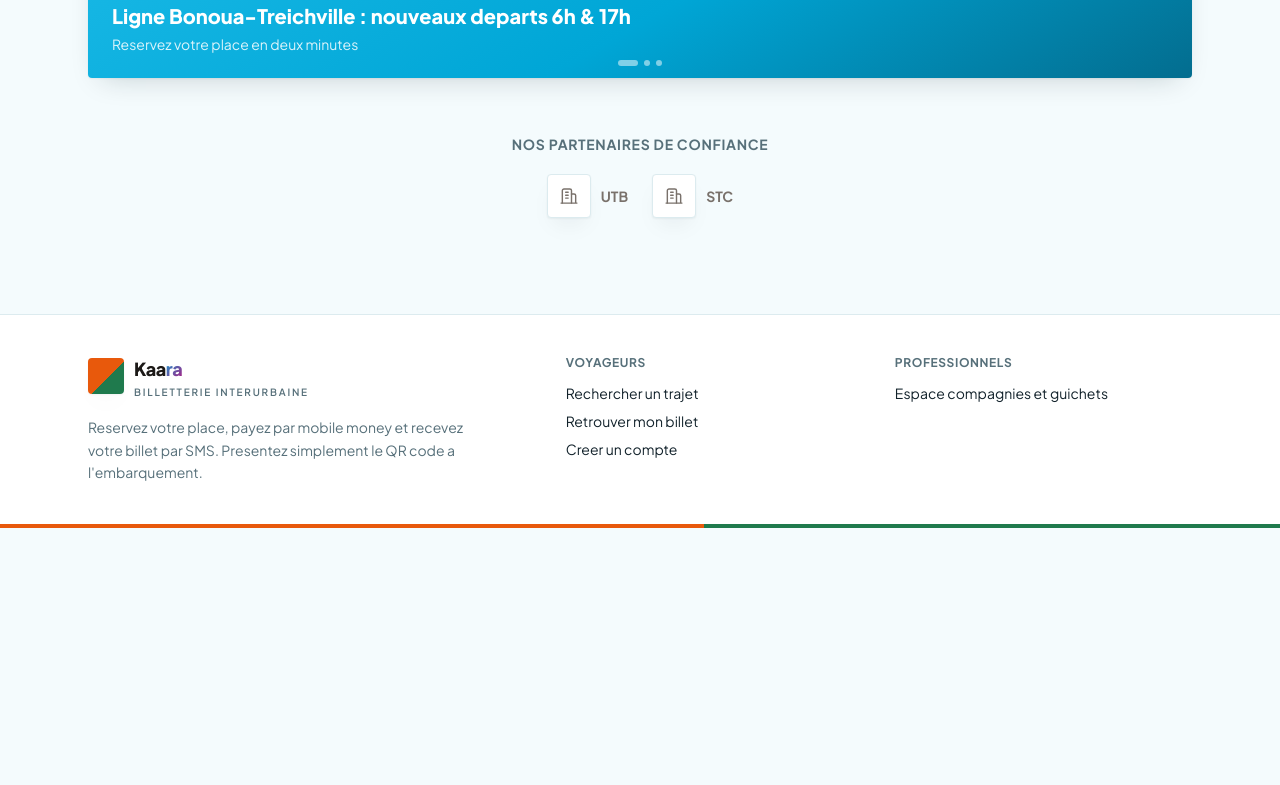
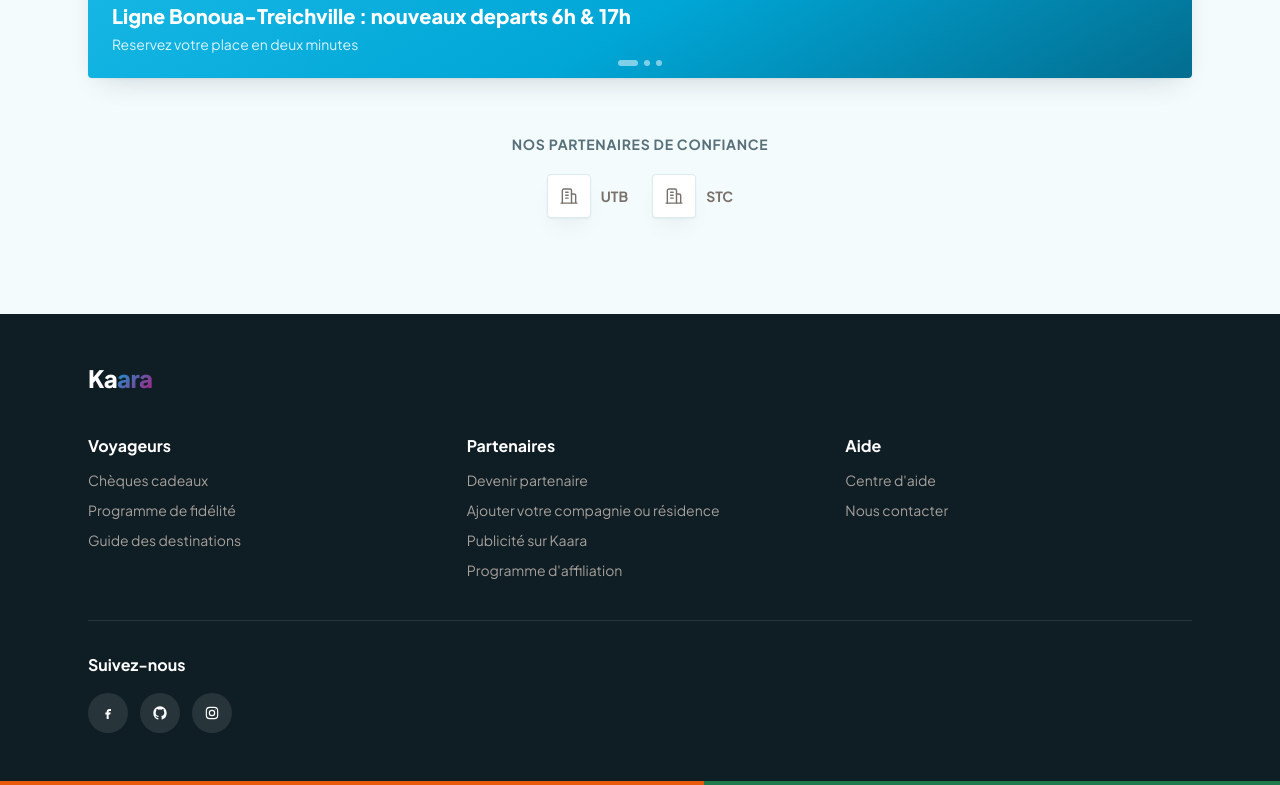
Before and after one commit to Yamoon224/BILLETERIE-WEB, a Next.js app: page / in a window 1280 px wide. Shown: the part 2001-2786 px from the top of the page. Before the commit the page ends 2529 px from the top, so only its background shows below. Built offline with nearby package versions, Linux system fonts and the light colour scheme; no server answers.

Commit message:
feat: add social media icons for Facebook, GitHub, and Instagram to SiteFooter

```diff
--- a/src/components/layout/SiteFooter.tsx
+++ b/src/components/layout/SiteFooter.tsx
@@ -1,48 +1,85 @@
 import Link from "next/link";
-import { Logo } from "@/components/brand/Logo";
+import { IconFacebook, IconGithub, IconInstagram } from "@/components/ui/icons";
 
+const FOOTER_SECTIONS = [
+  {
+    heading: "Voyageurs",
+    links: [
+      { href: "#", label: "Chèques cadeaux" },
+      { href: "#", label: "Programme de fidélité" },
+      { href: "#", label: "Guide des destinations" },
+    ],
+  },
+  {
+    heading: "Partenaires",
+    links: [
+      { href: "#", label: "Devenir partenaire" },
+      { href: "#", label: "Ajouter votre compagnie ou résidence" },
+      { href: "#", label: "Publicité sur Kaara" },
+      { href: "#", label: "Programme d'affiliation" },
+    ],
+  },
+  {
+    heading: "Aide",
+    links: [
+      { href: "#", label: "Centre d'aide" },
+      { href: "#", label: "Nous contacter" },
+    ],
+  },
+];
+
+const SOCIAL_LINKS = [
+  { href: "#", label: "Facebook", icon: <IconFacebook className="h-4 w-4" /> },
+  { href: "#", label: "GitHub", icon: <IconGithub className="h-4 w-4" /> },
+  { href: "#", label: "Instagram", icon: <IconInstagram className="h-4 w-4" /> },
+];
+
+/**
+ * Pied de page voyageur : fond sombre fixe, independant du theme clair/sombre
+ * de reste du site — c'est un socle marketing, pas une surface applicative.
+ */
 export function SiteFooter() {
   return (
-    <footer className="no-print mt-16 border-t border-[var(--hairline)] bg-[var(--surface)] pb-20 md:pb-0">
-      <div className="mx-auto grid max-w-6xl gap-8 px-4 py-10 sm:px-6 md:grid-cols-[1.5fr_1fr_1fr]">
-        <div>
-          <Logo tagline />
-          <p className="mt-4 max-w-sm text-sm leading-relaxed text-[var(--muted)]">
-            Reservez votre place, payez par mobile money et recevez votre billet par SMS. Presentez simplement
-            le QR code a l&apos;embarquement.
-          </p>
+    <footer className="no-print mt-16 bg-[#0f1d24] pb-20 text-stone-300 md:pb-0">
+      <div className="mx-auto max-w-6xl px-4 py-12 sm:px-6">
+        <span className="text-2xl font-extrabold tracking-tight text-white">
+          Ka<span className="grad-brand-text">ara</span>
+        </span>
+
+        <div className="mt-10 grid gap-8 sm:grid-cols-3">
+          {FOOTER_SECTIONS.map((section) => (
+            <div key={section.heading}>
+              <p className="text-base font-bold text-white">{section.heading}</p>
+              <ul className="mt-3 space-y-2.5 text-sm">
+                {section.links.map((link) => (
+                  <li key={link.label}>
+                    <Link href={link.href} className="text-stone-400 hover:text-brand-300">
+                      {link.label}
+                    </Link>
+                  </li>
+                ))}
+              </ul>
+            </div>
+          ))}
         </div>
-        <div>
-          <p className="text-xs font-bold uppercase tracking-wider text-[var(--muted)]">Voyageurs</p>
-          <ul className="mt-3 space-y-2 text-sm">
-            <li>
-              <Link href="/" className="hover:text-brand-600">
-                Rechercher un trajet
-              </Link>
-            </li>
-            <li>
-              <Link href="/mes-billets" className="hover:text-brand-600">
-                Retrouver mon billet
-              </Link>
-            </li>
-            <li>
-              <Link href="/inscription" className="hover:text-brand-600">
-                Creer un compte
-              </Link>
-            </li>
-          </ul>
-        </div>
-        <div>
-          <p className="text-xs font-bold uppercase tracking-wider text-[var(--muted)]">Professionnels</p>
-          <ul className="mt-3 space-y-2 text-sm">
-            <li>
-              <Link href="/connexion" className="hover:text-brand-600">
-                Espace compagnies et guichets
-              </Link>
-            </li>
-          </ul>
+
+        <div className="mt-10 border-t border-white/10 pt-8">
+          <p className="text-base font-bold text-white">Suivez-nous</p>
+          <div className="mt-4 flex gap-3">
+            {SOCIAL_LINKS.map((social) => (
+              <a
+                key={social.label}
+                href={social.href}
+                aria-label={social.label}
+                className="inline-flex h-10 w-10 items-center justify-center rounded-full bg-white/10 text-white hover:bg-white/20"
+              >
+                {social.icon}
+              </a>
+            ))}
+          </div>
         </div>
       </div>
+
       <div className="flex h-1">
         <span className="bg-[var(--color-flag-orange)]" style={{ width: "55%" }} />
         <span className="bg-[var(--color-flag-green)]" style={{ width: "45%" }} />
--- a/src/components/ui/icons.tsx
+++ b/src/components/ui/icons.tsx
@@ -542,6 +542,56 @@ export function IconHeart(props: IconProps) {
   );
 }
 
+/*
+ * Marques sociales : glyphes pleins (fill), pas le trait unique du reste du
+ * jeu — ce sont des logos de tiers reconnaissables a leur silhouette, pas des
+ * pictogrammes d'interface.
+ */
+
+export function IconFacebook(props: IconProps) {
+  return (
+    <svg
+      viewBox="0 0 24 24"
+      fill="currentColor"
+      aria-hidden="true"
+      focusable="false"
+      {...props}
+      className={props.className ?? "h-4 w-4 shrink-0"}
+    >
+      <path d="M14 9h2.5V6h-2.5c-2.2 0-4 1.8-4 4v1.3H8v3h2v6.7h3V14.3h2.4l.6-3H13V10c0-.6.4-1 1-1Z" />
+    </svg>
+  );
+}
+
+export function IconGithub(props: IconProps) {
+  return (
+    <svg
+      viewBox="0 0 24 24"
+      fill="currentColor"
+      aria-hidden="true"
+      focusable="false"
+      {...props}
+      className={props.className ?? "h-4 w-4 shrink-0"}
+    >
+      <path
+        fillRule="evenodd"
+        clipRule="evenodd"
+        d="M12 2C6.48 2 2 6.58 2 12.2c0 4.5 2.87 8.32 6.84 9.67.5.1.68-.22.68-.49v-1.9c-2.78.62-3.37-1.36-3.37-1.36-.46-1.2-1.11-1.52-1.11-1.52-.9-.63.07-.62.07-.62 1 .07 1.53 1.05 1.53 1.05.9 1.57 2.34 1.12 2.91.86.09-.66.35-1.12.63-1.38-2.22-.26-4.56-1.13-4.56-5.03 0-1.11.39-2.02 1.03-2.73-.1-.26-.45-1.31.1-2.73 0 0 .84-.27 2.75 1.05a9.3 9.3 0 0 1 5 0c1.9-1.32 2.74-1.05 2.74-1.05.55 1.42.2 2.47.1 2.73.64.71 1.03 1.62 1.03 2.73 0 3.91-2.34 4.77-4.57 5.02.36.32.68.94.68 1.9v2.82c0 .27.18.6.69.49A10.03 10.03 0 0 0 22 12.2C22 6.58 17.52 2 12 2Z"
+      />
+    </svg>
+  );
+}
+
+export function IconInstagram(props: IconProps) {
+  return (
+    <Icon {...props}>
+      <rect x="3.5" y="3.5" width="17" height="17" rx="5" />
+      <circle cx="12" cy="12" r="4" />
+      <circle cx="17.2" cy="6.8" r="0.6" fill="currentColor" stroke="none" />
+    </Icon>
+  );
+}
+
 export function IconSparkle(props: IconProps) {
   return (
     <Icon {...props}>
```
